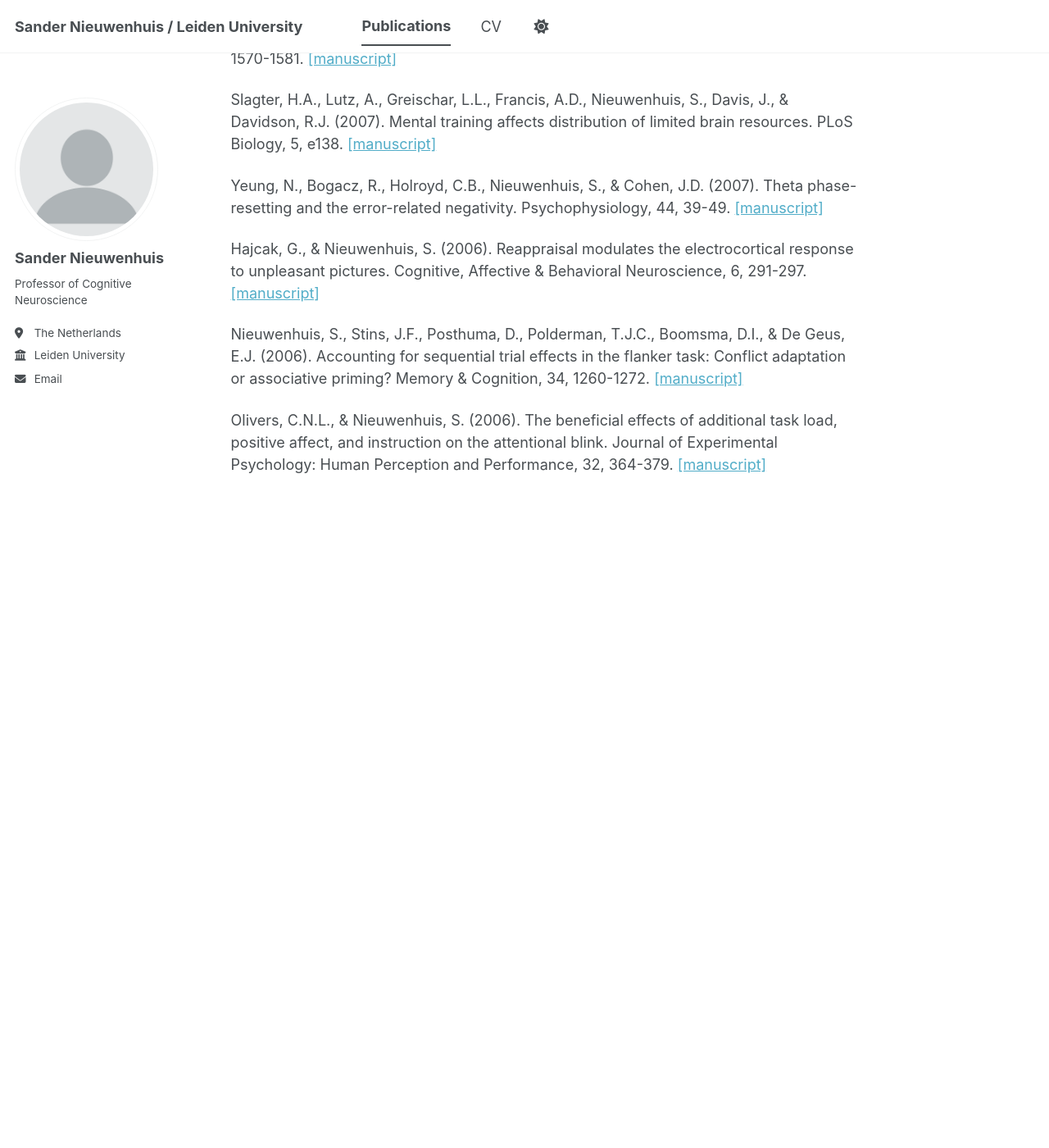
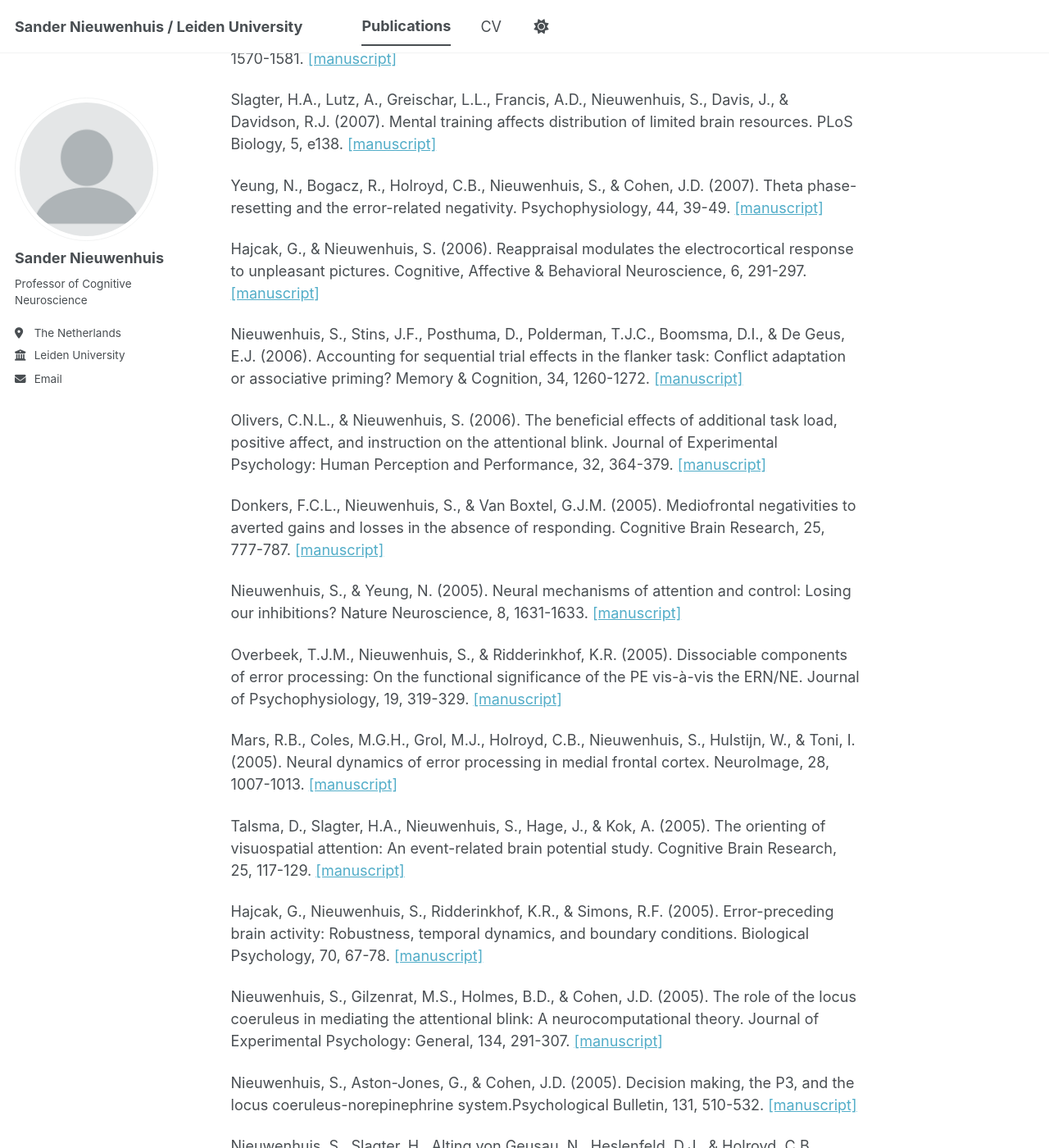
Before and after one commit to sander-nieuwenhuis/research, a Jekyll site: the page built from _pages/publications.md, in a window 1280 px wide and 1400 px high, scrolled down 10073 px. Shown: the whole window at 82% size. Built offline with Jekyll 4.4.1, drawn with Linux system fonts in a browser that asks for light colours; a script bundle is joined from its source files by our own code; library files that are not in the unit come from our copies; before the commit the page ends 10703 px from its top, so only the background shows below that; some of the changed text lies outside the part shown.

Commit message:
Update publications.md

```diff
--- a/_pages/publications.md
+++ b/_pages/publications.md
@@ -205,3 +205,27 @@ Hajcak, G., & Nieuwenhuis, S. (2006). Reappraisal modulates the electrocortical
 Nieuwenhuis, S., Stins, J.F., Posthuma, D., Polderman, T.J.C., Boomsma, D.I., & De Geus, E.J. (2006). Accounting for sequential trial effects in the flanker task: Conflict adaptation or associative priming? Memory & Cognition, 34, 1260-1272. [[manuscript]](https://sander-nieuwenhuis.github.io/research/assets/pdfs/NieuwenhuisEtAl_MC.pdf)
 
 Olivers, C.N.L., & Nieuwenhuis, S. (2006). The beneficial effects of additional task load, positive affect, and instruction on the attentional blink. Journal of Experimental Psychology: Human Perception and Performance, 32, 364-379. [[manuscript]](https://sander-nieuwenhuis.github.io/research/assets/pdfs/OliversNieuwenhuisJEPHPP.pdf)
+
+Donkers, F.C.L., Nieuwenhuis, S., & Van Boxtel, G.J.M. (2005). Mediofrontal negativities to averted gains and losses in the absence of responding. Cognitive Brain Research, 25, 777-787. [[manuscript]](https://sander-nieuwenhuis.github.io/research/assets/pdfs/DonkersCBR.pdf)
+
+Nieuwenhuis, S., & Yeung, N. (2005). Neural mechanisms of attention and control: Losing our inhibitions? Nature Neuroscience, 8, 1631-1633. [[manuscript]](https://sander-nieuwenhuis.github.io/research/assets/pdfs/NieuwenhuisYeung2005NatNeurosci.pdf)
+
+Overbeek, T.J.M., Nieuwenhuis, S., & Ridderinkhof, K.R. (2005). Dissociable components of error processing: On the functional significance of the PE vis-à-vis the ERN/NE. Journal of Psychophysiology, 19, 319-329. [[manuscript]](https://sander-nieuwenhuis.github.io/research/assets/pdfs/OverbeekJOP.pdf)
+
+Mars, R.B., Coles, M.G.H., Grol, M.J., Holroyd, C.B., Nieuwenhuis, S., Hulstijn, W., & Toni, I. (2005). Neural dynamics of error processing in medial frontal cortex. NeuroImage, 28, 1007-1013. [[manuscript]](https://sander-nieuwenhuis.github.io/research/assets/pdfs/Mars2005NeuroImage.pdf)
+
+Talsma, D., Slagter, H.A., Nieuwenhuis, S., Hage, J., & Kok, A. (2005). The orienting of visuospatial attention: An event-related brain potential study. Cognitive Brain Research, 25, 117-129. [[manuscript]](https://sander-nieuwenhuis.github.io/research/assets/pdfs/TalsmaCBR.pdf)
+
+Hajcak, G., Nieuwenhuis, S., Ridderinkhof, K.R., & Simons, R.F. (2005). Error-preceding brain activity: Robustness, temporal dynamics, and boundary conditions. Biological Psychology, 70, 67-78. [[manuscript]](https://sander-nieuwenhuis.github.io/research/assets/pdfs/HajcakNieuwenhuisRidderinkhofSimons2005.pdf)
+
+Nieuwenhuis, S., Gilzenrat, M.S., Holmes, B.D., & Cohen, J.D. (2005). The role of the locus coeruleus in mediating the attentional blink: A neurocomputational theory. Journal of Experimental Psychology: General, 134, 291-307. [[manuscript]](https://sander-nieuwenhuis.github.io/research/assets/pdfs/NieuwenhuisEtAl2005JEPGEN.pdf)
+
+Nieuwenhuis, S., Aston-Jones, G., & Cohen, J.D. (2005). Decision making, the P3, and the locus coeruleus-norepinephrine system.Psychological Bulletin, 131, 510-532. [[manuscript]](https://sander-nieuwenhuis.github.io/research/assets/pdfs/NieuwenhuisAston-JonesCohen_PsychBull.pdf)
+
+Nieuwenhuis, S., Slagter, H., Alting von Geusau, N., Heslenfeld, D.J., & Holroyd, C.B. (2005). Knowing good from bad: Differential activation of human cortical areas by positive and negative outcomes. European Journal of Neuroscience, 21, 3161-3168. [[manuscript]](https://sander-nieuwenhuis.github.io/research/assets/pdfs/Nieuwenhuis2005EJN.pdf)
+
+Nieuwenhuis, S.*, Nielen, M. *, Mol, N., Hajcak, G., & Veltman, D. (2005). Performance monitoring in obsessive-compulsive disorder. Psychiatry Research, 134, 111-122. [[manuscript]](https://sander-nieuwenhuis.github.io/research/assets/pdfs/NieuwenhuisNielenMolHajcakVeltman.pdf)
+
+Nieuwenhuis, S., Heslenfeld, D.J., Alting von Geusau, N.J., Mars, R.B., Holroyd, C.B., & Yeung, N. (2005). Activity in human reward-sensitive brain areas is strongly context dependent. NeuroImage, 25, 1302-1309. [[manuscript]](https://sander-nieuwenhuis.github.io/research/assets/pdfs/NieuwenhuisEtAl2005NeuroImage.pdf)
+
+Olivers, C.N.L., & Nieuwenhuis, S. (2005). The beneficial effect of concurrent task-irrelevant mental activity on temporal attention. Psychological Science, 16, 265-269. [[manuscript]](https://sander-nieuwenhuis.github.io/research/assets/pdfs/OliversNieuwenhuisPsychScience.pdf)
```
